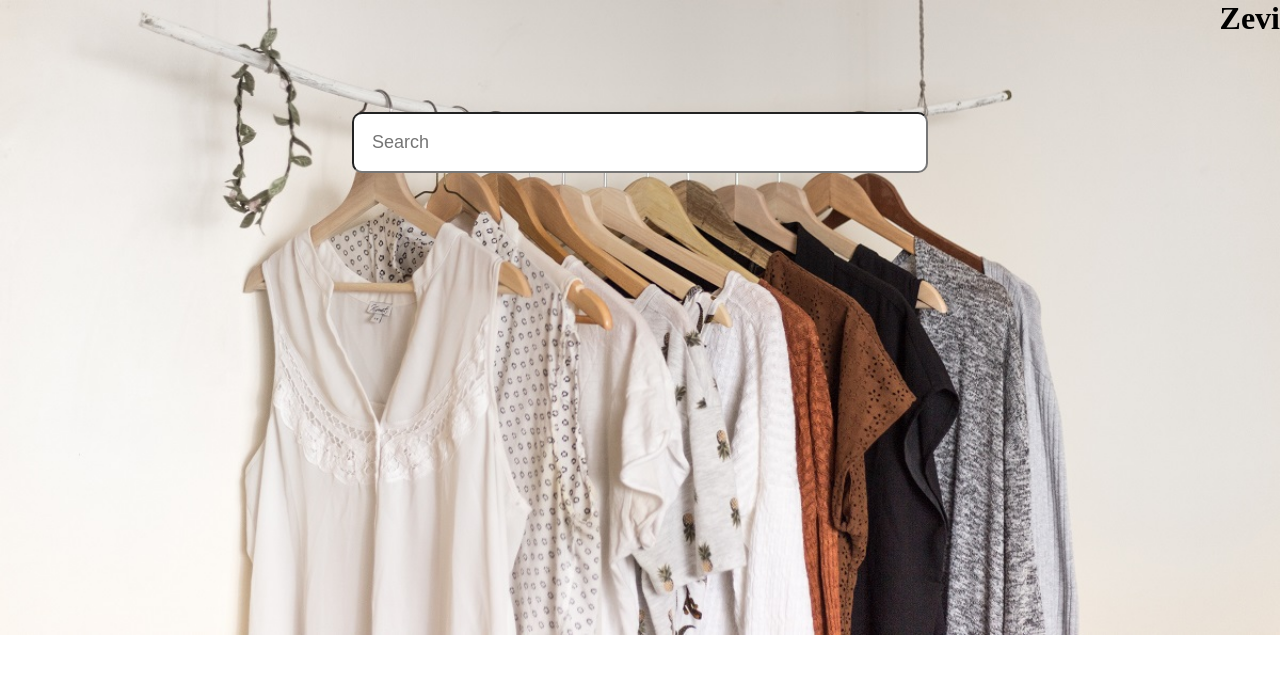
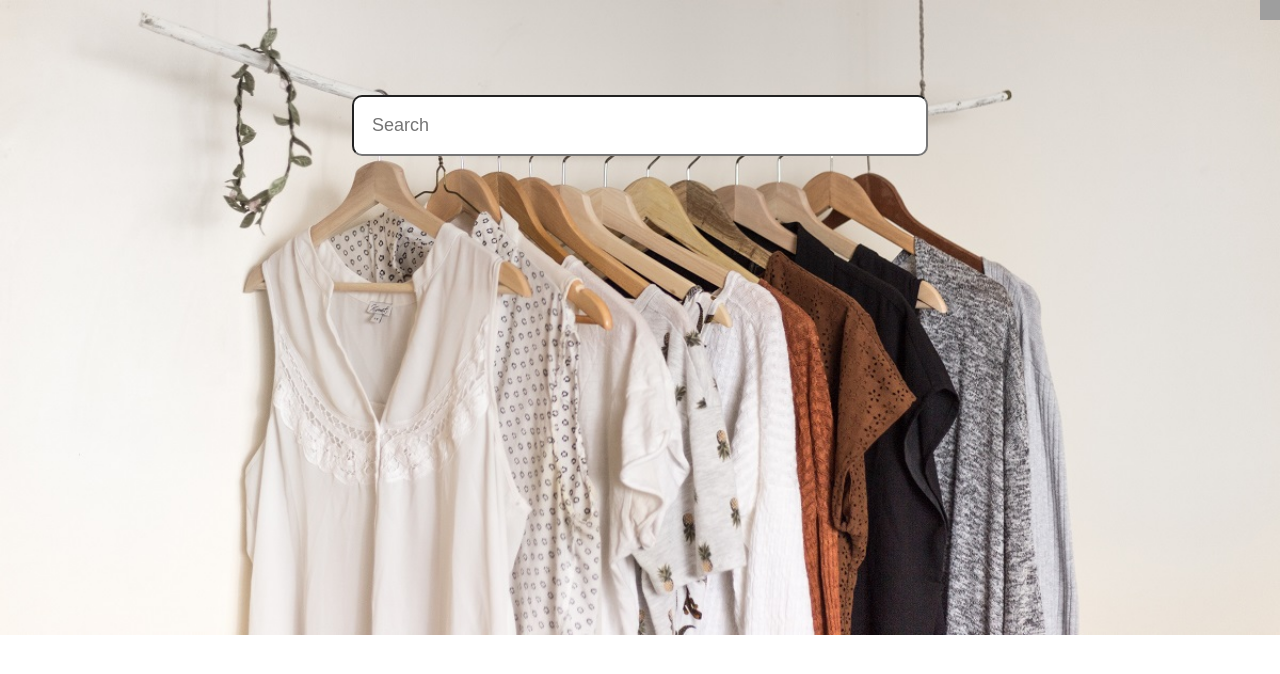
Before and after one commit to bardrock01/Zevi-Submission, a React (Create React App) app in the folder my-app/: page / in a window 1280 px wide. Shown: the top 674 px of the page. Built offline with nearby package versions, Linux system fonts and the light colour scheme; grey boxes are pictures that could not be loaded.

Commit message:
Added Image Zevi

```diff
--- a/my-app/src/App.scss
+++ b/my-app/src/App.scss
@@ -26,7 +26,12 @@ body {
     font-size: large;
 }
 .ZeviName{
-
+    height: 20%;
+    width: 100vw;
     display: flex;
     justify-content: end;
 }
+.ZeviImageTag{
+    height: 20px;
+    width: 20px;
+}
--- a/my-app/src/App.tsx
+++ b/my-app/src/App.tsx
@@ -8,7 +8,7 @@ function App() {
 
         <div className="main">
           <div className="ZeviName">
-            <h1>Zevi</h1>
+            <img src="/my-app/src/assets/img/zevi.png" className="ZeviImageTag" alt=""/>
           </div>
           <div className="SearchBar">
             <input type= "text" placeholder="Search" className="search">
```
Also changed, not shown: my-app/src/assets/img/zevi.png (added).
